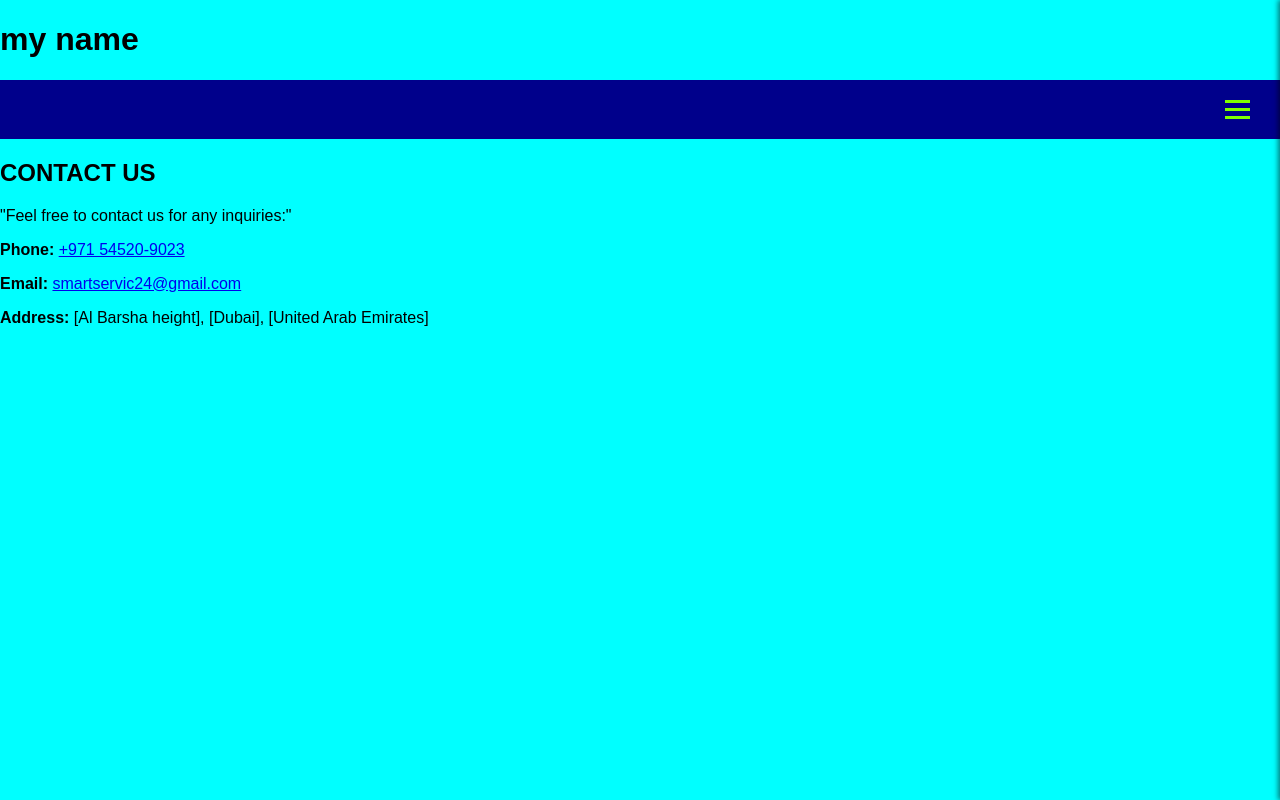
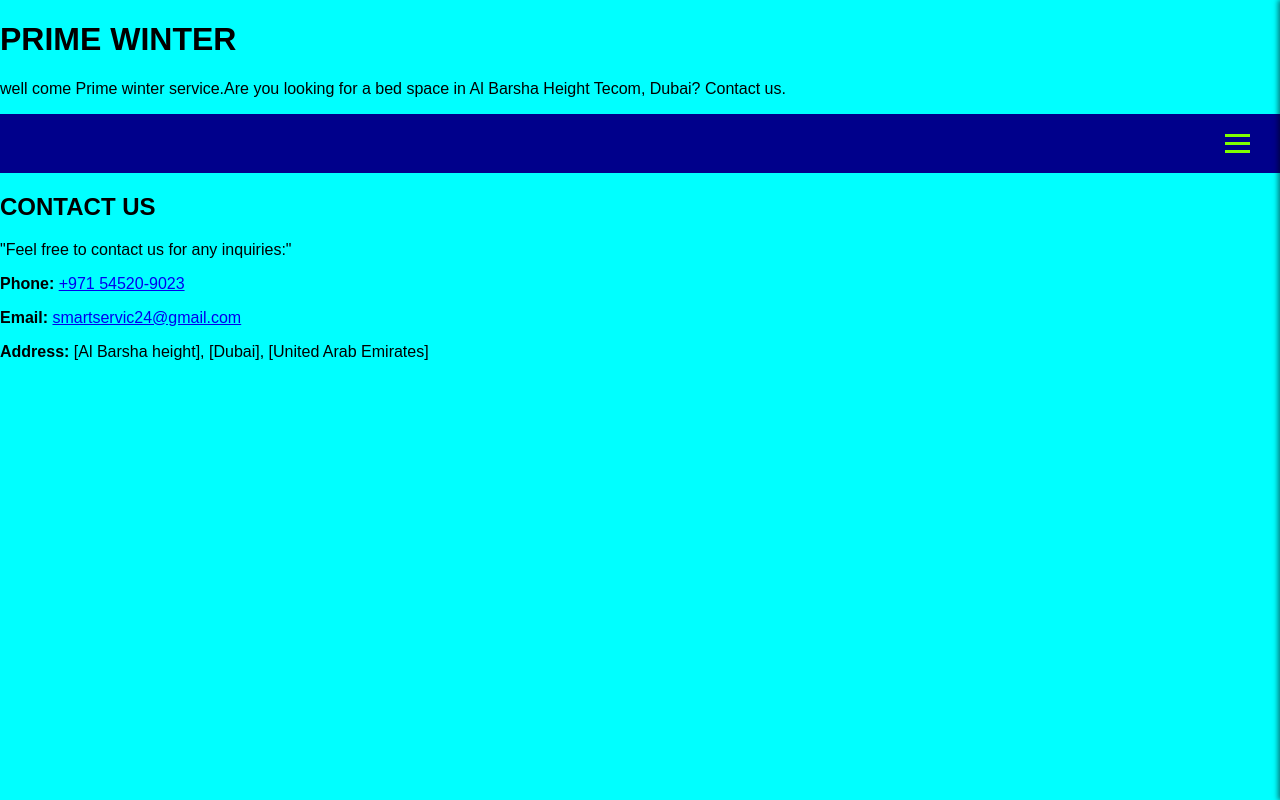
Before and after one commit to salman12349/primewinter.com, a plain HTML site: page index.html in a window 1280 px wide. Drawn offline with Linux system fonts and the light colour scheme.

Commit message:
Update index.html

```diff
--- a/index.html
+++ b/index.html
@@ -81,8 +81,9 @@
     </style>
 </head>
 <body>
-<h1>my name </h1>
+<h1>PRIME WINTER</h1>
 
+<p>well come Prime winter service.Are you looking for a bed space in Al Barsha Height Tecom, Dubai? Contact us.</p>
     <header class="header">
         <button class="menu-button" id="menuToggle">
             <span class="bar"></span>
@@ -93,7 +94,7 @@
 
     <div class="sidebar-menu" id="sidebarMenu">
         <ul>
-            <li><a href="#">Home</a></li>
+            <li><a href="index.html">Home</a></li>
             <li><a href="#">About Us</a></li>
             <li><a href="Index.html">Car Wash Service</a></li>
             <li><a href="https://newlookservices.co/">Marine Service</a></li>
```
